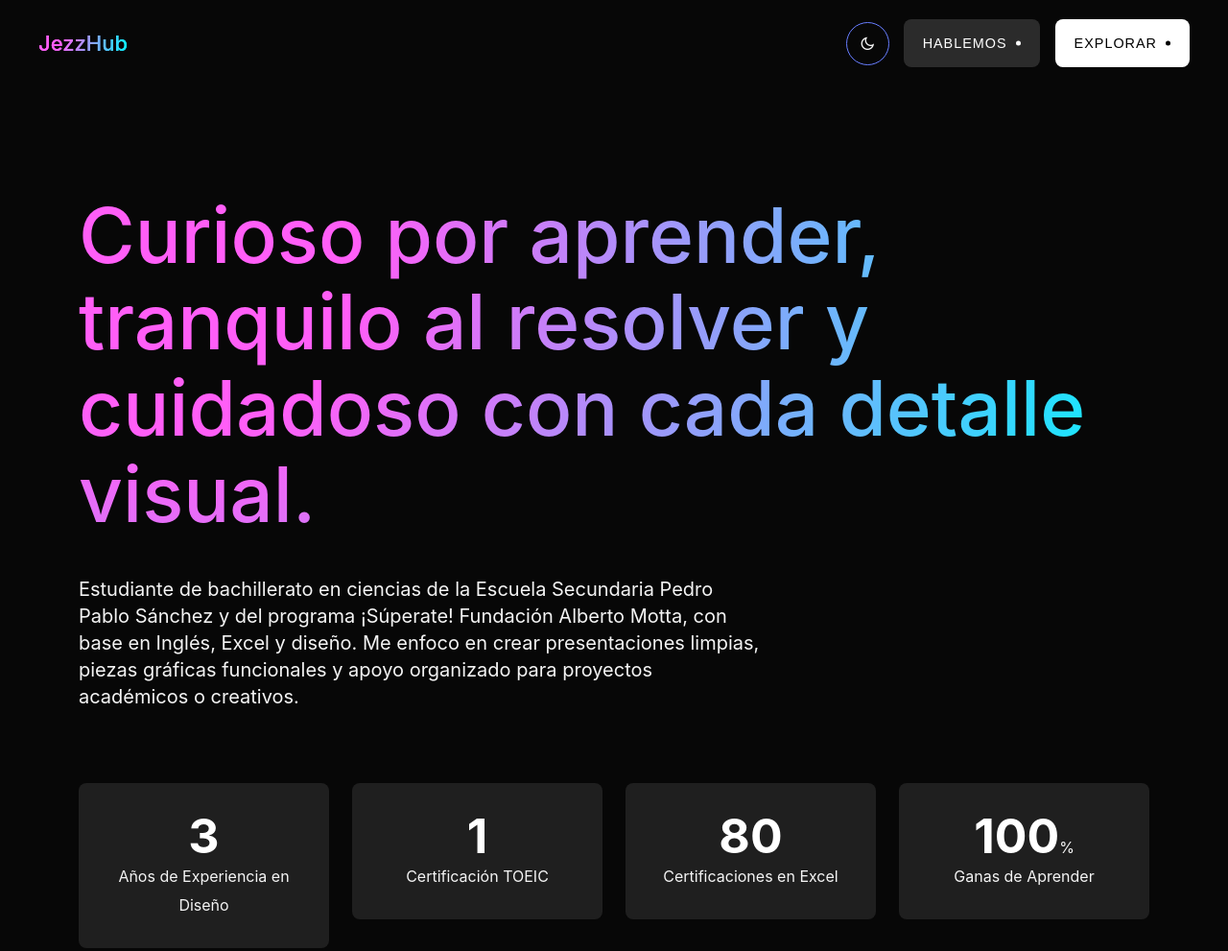
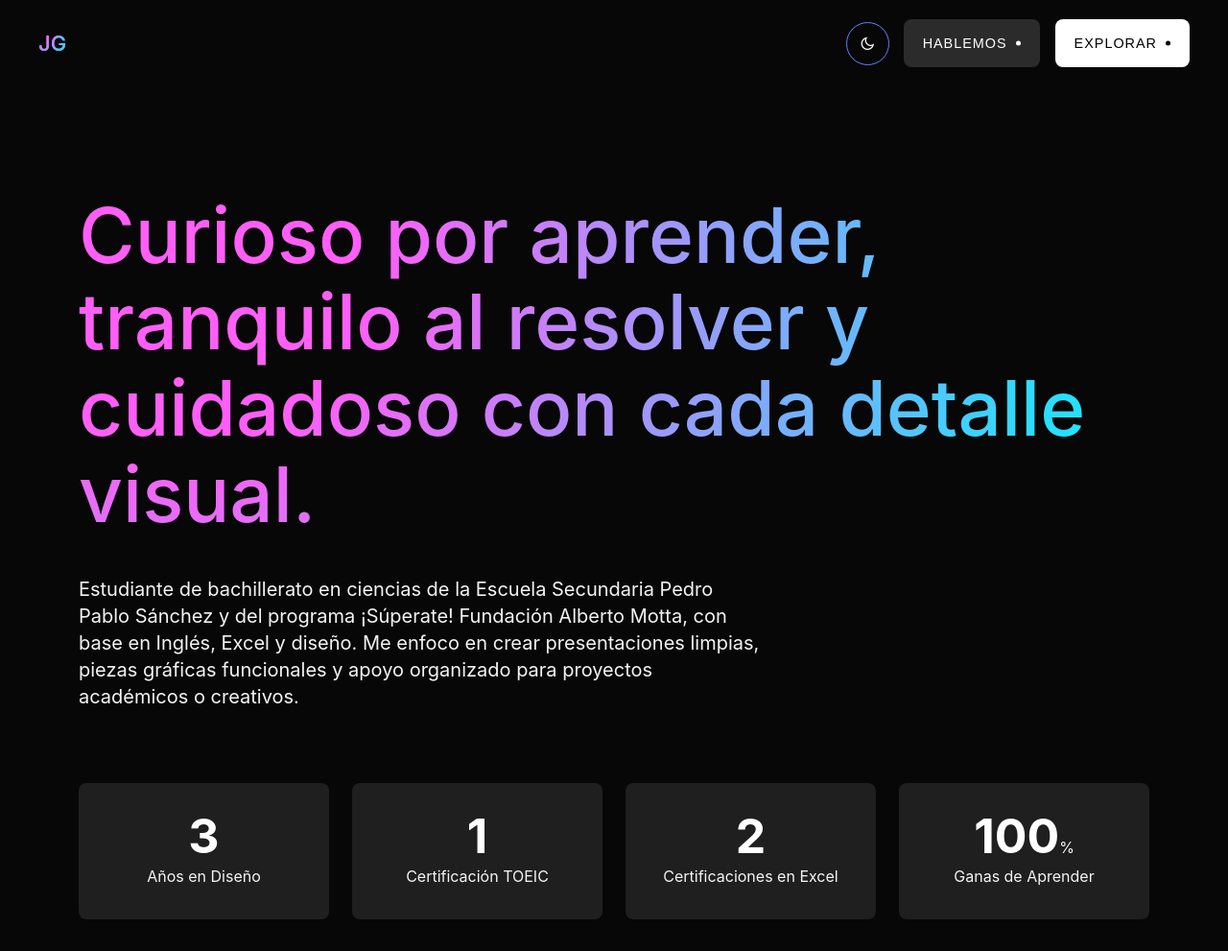
Before and after one commit to purevanillacrk/MI-PORTAFOLIO-JESUS-G, a plain HTML site: page about.html in a window 1280 px wide. Shown: the top 991 px of the page at 96% size. Drawn offline with Linux system fonts and the light colour scheme.

Commit message:
Update about.html ahora si, solo falta imagen

```diff
--- a/about.html
+++ b/about.html
@@ -81,7 +81,7 @@
                 <!-- Header Logo -->
                 <div class="header-logo">
                     <a href="index.html">
-                        <h2>JezzHub</h2>
+                        <h2>JG</h2>
                     </a>
                 </div>
                 <!-- Header Nav -->
@@ -150,7 +150,7 @@
                                 <div class="hero-counter-area wow fadeInUp delay-0-4s">
                                     <div class="counter-item counter-text-wrap">
                                         <span class="count-text" data-speed="3000" data-stop="3">0</span>
-                                        <span class="counter-title">Años de Experiencia en Diseño</span>
+                                        <span class="counter-title">Años en Diseño</span>
                                     </div>
                                 </div>
                             </div>
@@ -169,7 +169,7 @@
                             <div class="col-6 col-lg-3 col-sm-12 col-md-6">
                                 <div class="hero-counter-area wow fadeInUp delay-0-4s">
                                     <div class="counter-item counter-text-wrap">
-                                        <span class="count-text" data-speed="3000" data-stop="80">2</span>
+                                        <span class="count-text" data-speed="3000" data-stop="2">2</span>
                                         <span class="counter-title">Certificaciones en Excel</span>
                                     </div>
                                 </div>
@@ -246,7 +246,7 @@
                                         <div class="resume-box">
                                             <span class="resume-date">2024 - 2026</span>
                                             <h5 class="fw-medium">Escuela Secundaria Pedro Pablo Sánchez</h5>
-                                            <span>UI/UX designer</span>
+                                            <span>Bachiller en Ciencias</span>
                                             <p>Formación académica de nivel medio enfocada en ciencias,
                                                 desarrollando bases analíticas de diferentes asignaturas y participación en
                                                 proyectos escolares.</p>
@@ -402,7 +402,7 @@
                                 <div class="col-lg-12 footer-wrapper">
                                     <div class="copyright-text text-left">
                                         <p>
-                                            <a href="index.html">JezzHub</a>
+                                            <a href="index.html">JG</a>
                                         </p>
                                     </div>
                                     <div class="about-social text-right">
```
